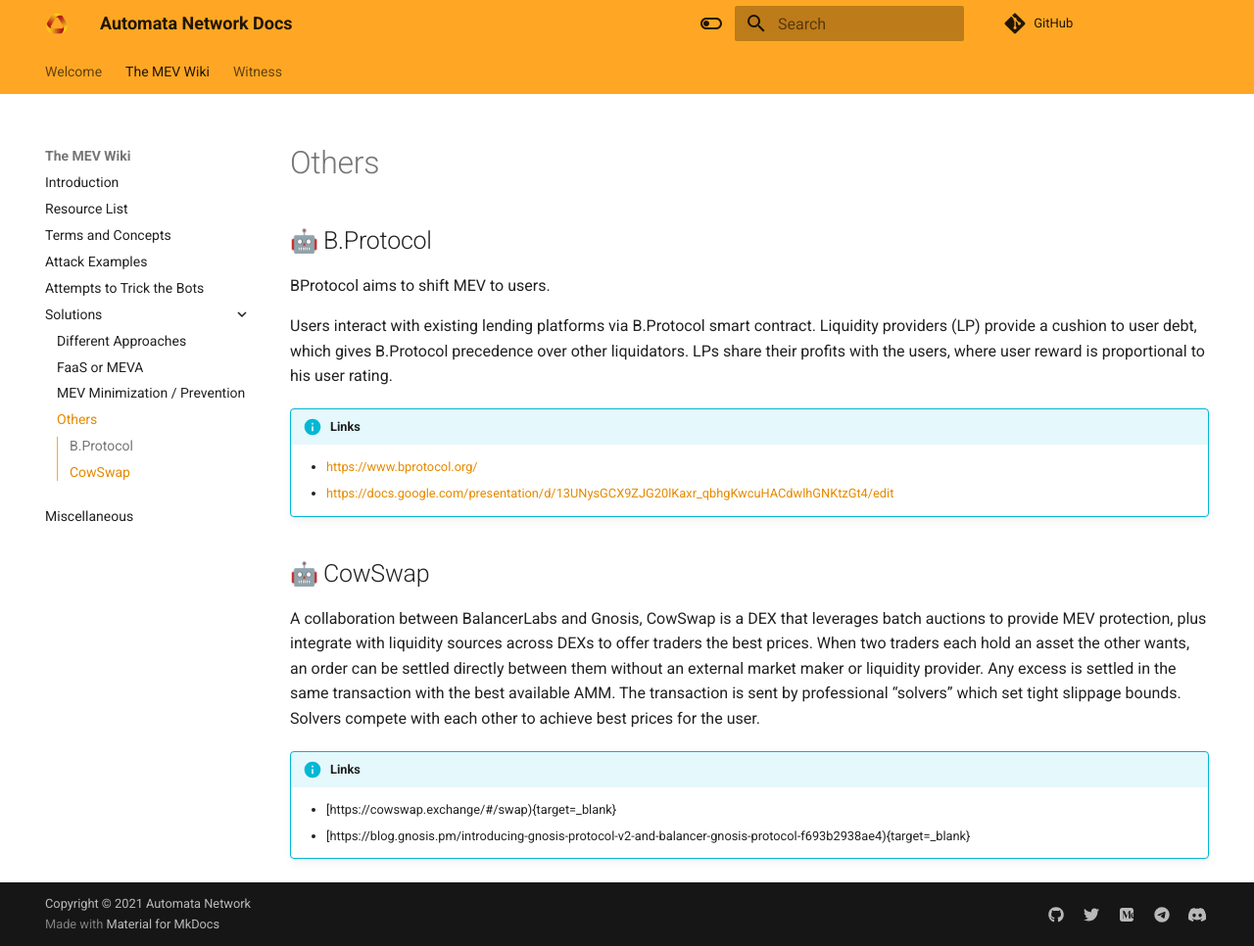
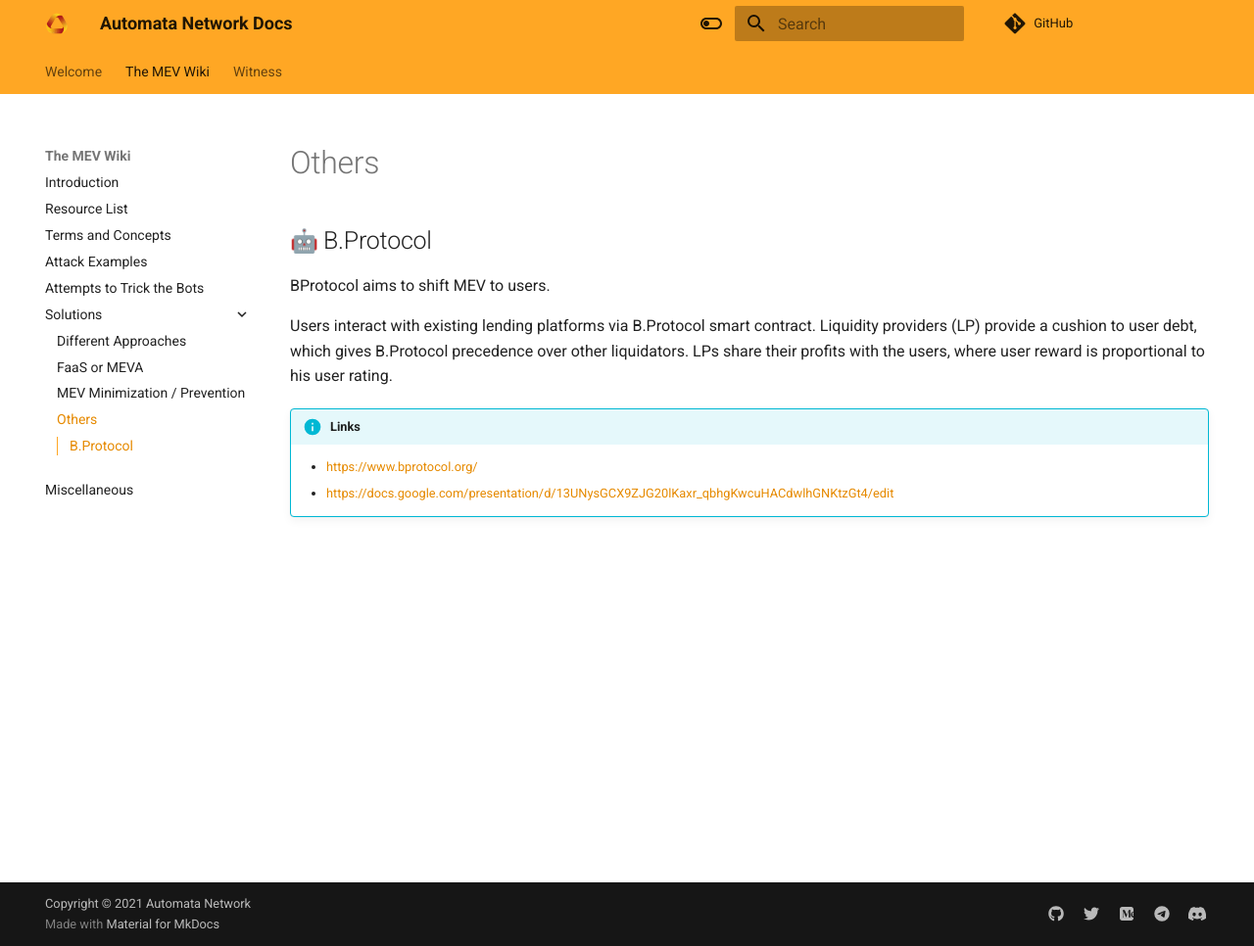
Before and after one commit to automata-network/docs, an MkDocs documentation site: the page built from docs/mev/solutions/others.md, in a window 1280 px wide and 966 px high. Shown: the whole window at 98% size. Built offline with MkDocs 1.6.1 and Material for MkDocs 9.7.7, drawn with Linux system fonts in a browser that asks for light colours; nearby versions of some CDN libraries; emoji names are drawn with the system emoji font; comment, search, counter and statistics services are not loaded.

Commit message:
Update others.md

```diff
--- a/docs/mev/solutions/others.md
+++ b/docs/mev/solutions/others.md
@@ -10,12 +10,3 @@
 
     - [https://www.bprotocol.org/](https://www.bprotocol.org/){target=_blank}
     - [https://docs.google.com/presentation/d/13UNysGCX9ZJG20lKaxr_qbhgKwcuHACdwlhGNKtzGt4/edit](https://docs.google.com/presentation/d/13UNysGCX9ZJG20lKaxr_qbhgKwcuHACdwlhGNKtzGt4/edit){target=_blank}
-
-## :robot: CowSwap
-
-A collaboration between BalancerLabs and Gnosis, CowSwap is a DEX that leverages batch auctions to provide MEV protection, plus integrate with liquidity sources across DEXs to offer traders the best prices. When two traders each hold an asset the other wants, an order can be settled directly between them without an external market maker or liquidity provider. Any excess is settled in the same transaction with the best available AMM. The transaction is sent by professional “solvers” which set tight slippage bounds. Solvers compete with each other to achieve best prices for the user.
-
-!!! info "Links"
-
-    - [https://cowswap.exchange/#/swap){target=_blank}
-    - [https://blog.gnosis.pm/introducing-gnosis-protocol-v2-and-balancer-gnosis-protocol-f693b2938ae4){target=_blank}
```
